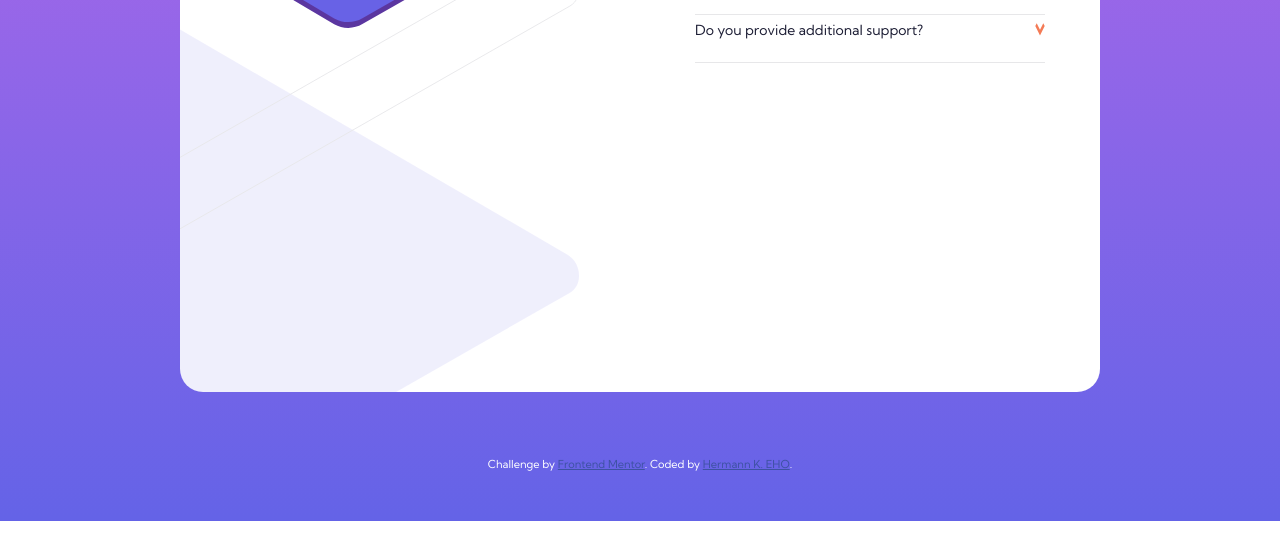
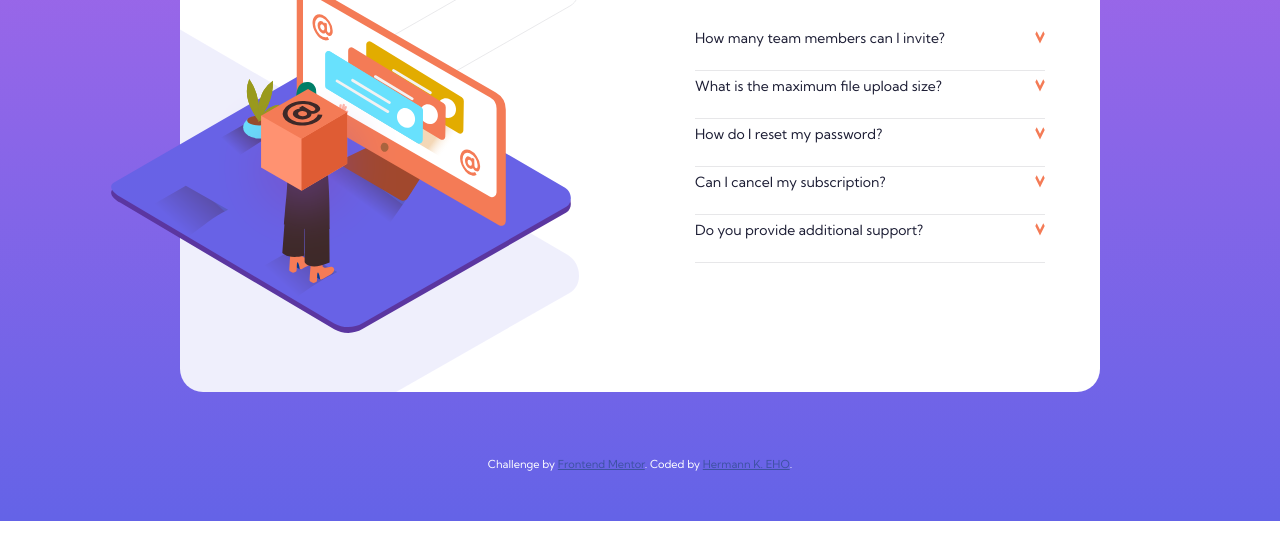
Before and after one commit to hermannleboss/frontendmentor-faq-accordion-card-main, a website built with webpack: page src/index.html in a window 1280 px wide. Shown: the part 247-800 px from the top of the page. Built offline with nearby package versions, Linux system fonts and the light colour scheme.

Commit message:
Build and fixe deskop mode error

```diff
--- a/src/sass/layout/_card.scss
+++ b/src/sass/layout/_card.scss
@@ -30,6 +30,8 @@
       background-size: contain;
       background-position: right 0px top 100px;
       left: -15%;
+      min-height: 0px;
+      top: 0px;
     }
 
     &__box {
@@ -49,6 +51,7 @@
     margin-top: -200px;
     @media (min-width: 1024px) {
       padding: 65px 95px;
+      margin-top: 0px;
     }
   }
 }
```
Also changed, not shown: dist/index.css, dist/index.html.
